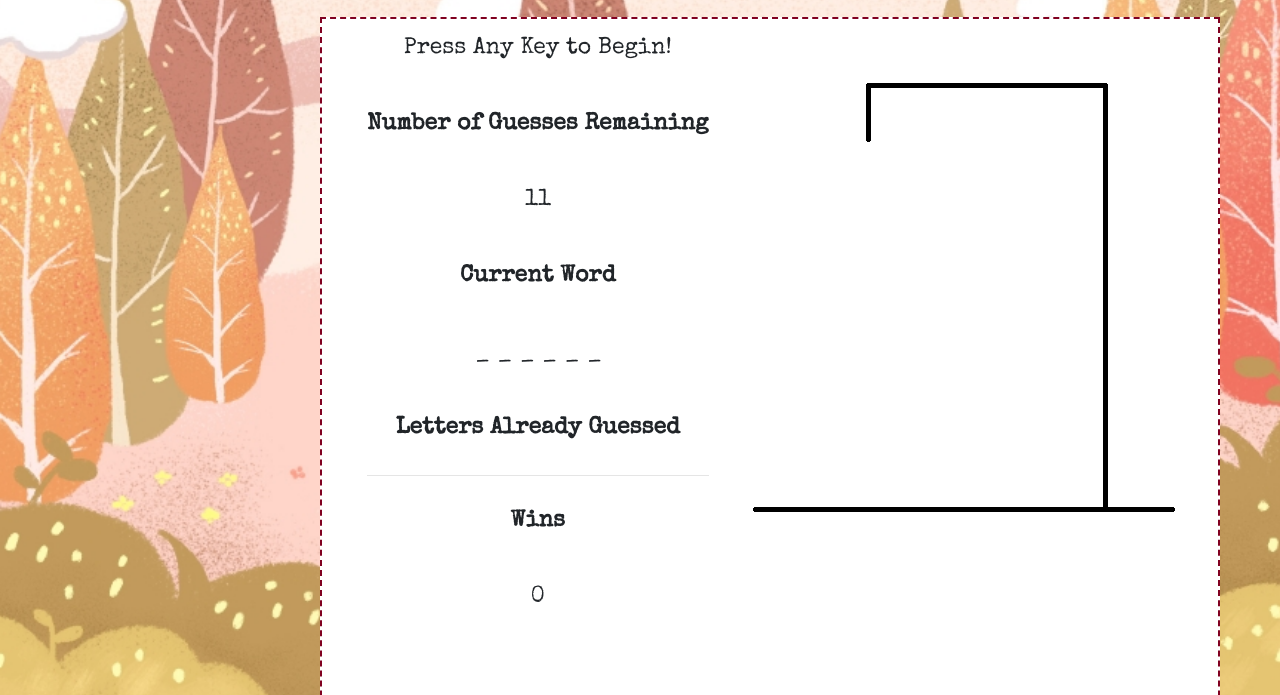
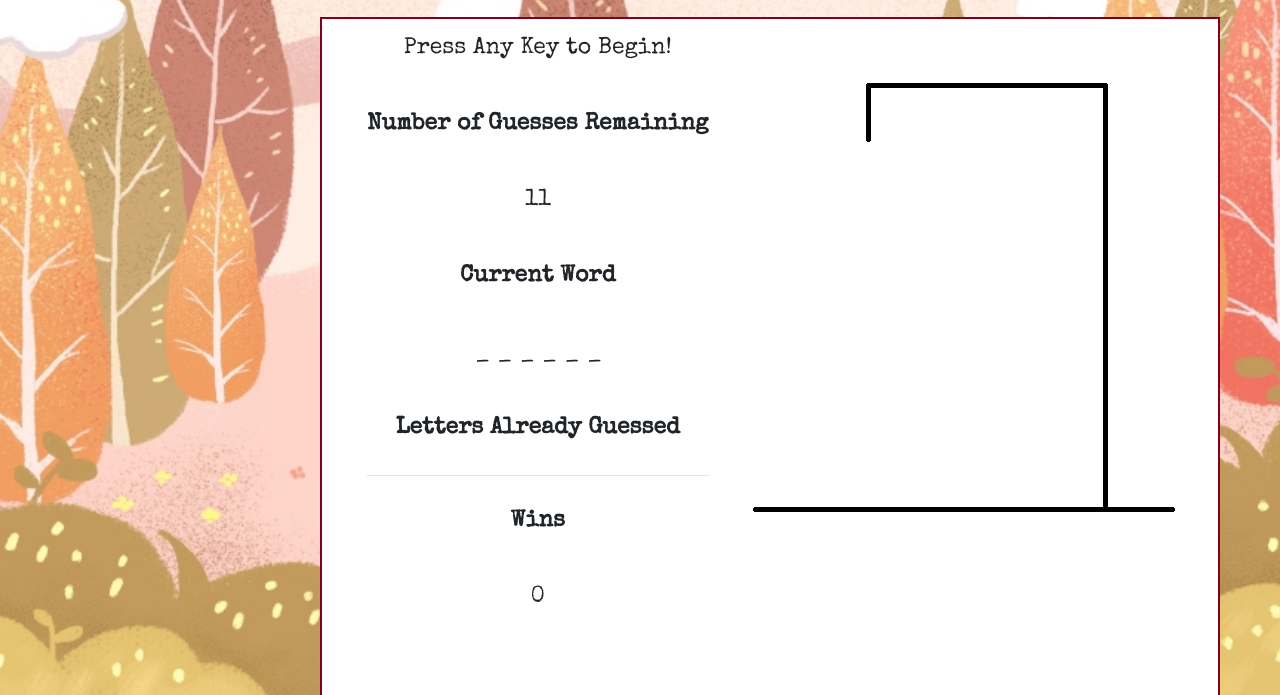
Before and after one commit to brandnn1/Word_Guess_Game, a plain HTML site: page index.html in a window 1280 px wide. Shown: the part 103-798 px from the top of the page. Drawn offline with nearby package versions, Linux system fonts and the light colour scheme.

Commit message:
changed border for a cleaner look:

```diff
--- a/assets/css/style.css
+++ b/assets/css/style.css
@@ -47,7 +47,7 @@
     width: 900px;
     margin-top: 20px;
     margin-bottom: 100px;
-    border: 2px dashed #800020;
+    border: 2px solid #800020;
     background-color: white;
 
     }
```
